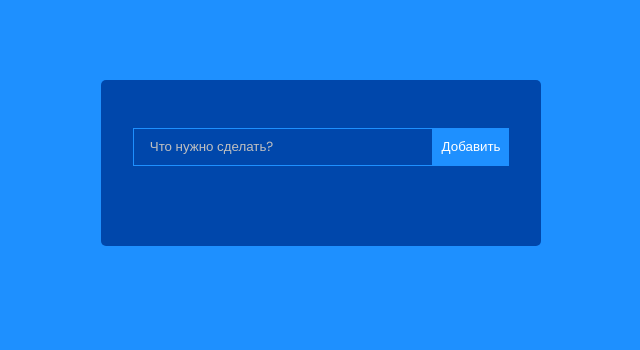
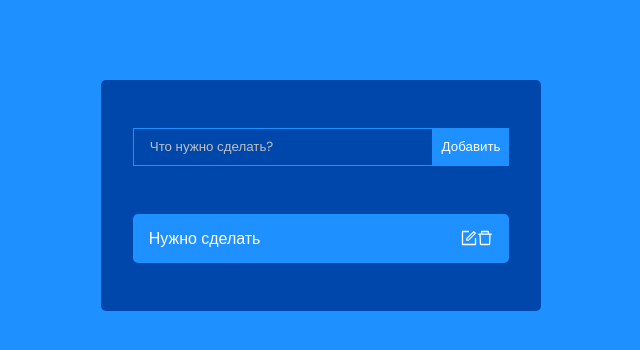
Before and after one commit to Eugenio7779/todo-app, a React (Create React App) app: page / in a window 1280 px wide. Shown: the top 350 px of the page, without its empty margins (319-959 px from the left). Built offline with nearby package versions, Linux system fonts and the light colour scheme.

Commit message:
feat: add Tasks

```diff
--- a/src/App.css
+++ b/src/App.css
@@ -59,7 +59,7 @@ h1 {
   cursor: pointer;
 }
 
-.Todo {
+.Tasks {
   display: flex;
   justify-content: space-between;
   align-items: center;
@@ -70,7 +70,7 @@ h1 {
   margin-bottom: 1rem;
 }
 
-.fa-trash {
+.DeleteOutlined {
   margin-left: 0.75rem;
 }
 
--- a/src/components/AppForm.js
+++ b/src/components/AppForm.js
@@ -1,9 +1,16 @@
-import React from 'react'
-export const AppForm = () => {
-    return(
-        <form className='AppForm'>
+import React, {useState} from 'react'
+
+export const AppForm = ({addTodo}) => {
+    const [value, setValue] = useState('')
+    const handleSubmit = e => {
+        e.preventDefault();
+        addTodo(value);
+        setValue('')
+    }
+    return (
+        <form className='AppForm' onSubmit={handleSubmit}>
             <input type='text' className='TodoInput'
-            placeholder='Что нужно сделать?'/>
+            value={value} placeholder='Что нужно сделать?' onChange={(e) => setValue(e.target.value)}/>
             <button type='submit' className='TodoBtn'>Добавить</button>
         </form>
           )
--- a/src/components/Cover.js
+++ b/src/components/Cover.js
@@ -1,9 +1,21 @@
-import React from 'react'
+import React, {useState} from 'react'
 import { AppForm } from './AppForm'
+import { v4 as uuidv4} from 'uuid'
+import { Tasks } from './Tasks'
+uuidv4()
+
 export const Cover = () => {
+    const [todos, setTodos] = useState([])
+    const addTodo = todo => {
+        setTodos([...todos, {id: uuidv4(), task: todo,
+        completed: false, isEditing: false}])
+        console.log(todos)
+    }
+
     return(
         <div className='Cover'>
-            <AppForm/>
+            <AppForm addTodo={addTodo} />
+            <Tasks />
         </div>
     )
 }
--- /dev/null
+++ b/src/components/Tasks.js
@@ -0,0 +1,15 @@
+import React from 'react'
+import { FormOutlined } from '@ant-design/icons'
+import { DeleteOutlined } from '@ant-design/icons'
+
+export const Tasks = () => {
+    return(
+        <div className='Tasks'>
+            <p>Нужно сделать</p>
+            <div>
+                <FormOutlined />
+                <DeleteOutlined />
+            </div>
+        </div>
+    )
+}
--- a/src/components/Todo.js
+++ /dev/null
@@ -1,6 +0,0 @@
-import React from 'react'
-export const Todo = () => {
-    return(
-        <div>Todo</div>
-    )
-}
```
